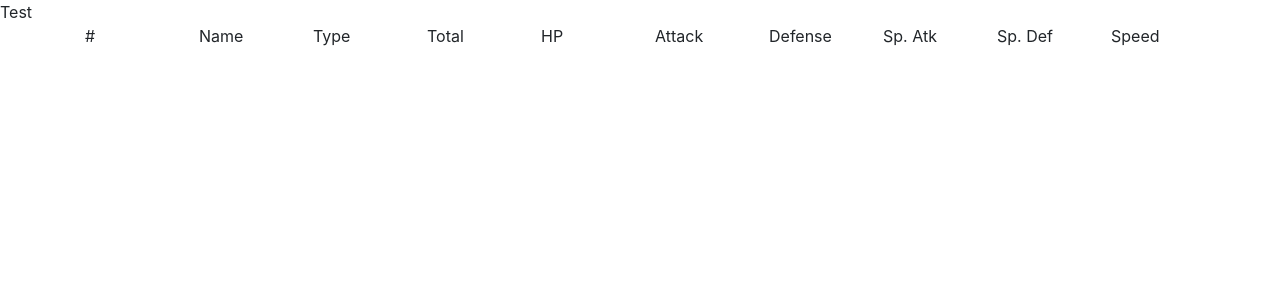
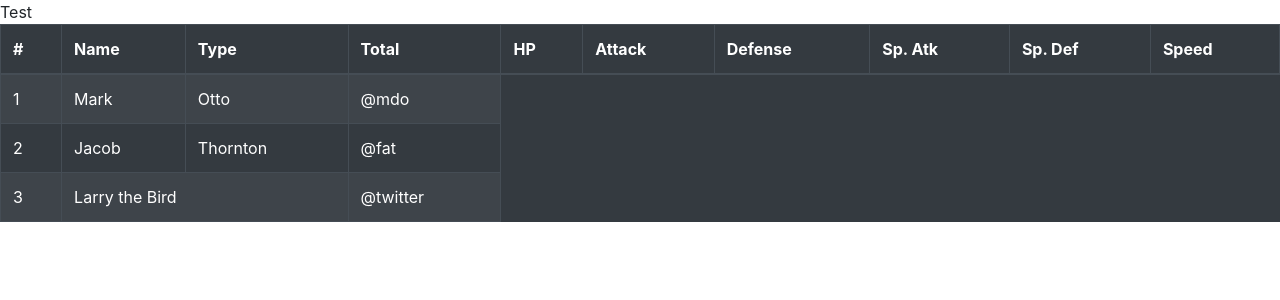
Before and after one commit to blakes-gym/poke-hubv1, a Next.js app: page /home in a window 1280 px wide. Shown: the top 300 px of the page. Built offline with nearby package versions, Linux system fonts and the light colour scheme.

Commit message:
Format table

```diff
--- a/pages/home.js
+++ b/pages/home.js
@@ -1,26 +1,62 @@
 import "../styles.scss";
-import Container from 'react-bootstrap/Container';
-import Row from 'react-bootstrap/Row';
-import Col from 'react-bootstrap/Col';
+import Table from 'react-bootstrap/Table'
 import Template from "../components/Template.js";
 
 export default function Home() {
   return (
     <Template>
-      <Container>
-        <Row>
-          <Col>#</Col>
-          <Col>Name</Col>
-          <Col>Type</Col>
-          <Col>Total</Col>
-          <Col>HP</Col>
-          <Col>Attack</Col>
-          <Col>Defense</Col>
-          <Col>Sp. Atk</Col>
-          <Col>Sp. Def</Col>
-          <Col>Speed</Col>
-        </Row>
-      </Container>
+      <Table striped bordered hover variant="dark">
+        <thead>
+          <tr>
+            <th>#</th>
+            <th>Name</th>
+            <th>Type</th>
+            <th>Total</th>
+            <th>HP</th>
+            <th>Attack</th>
+            <th>Defense</th>
+            <th>Sp. Atk</th>
+            <th>Sp. Def</th>
+            <th>Speed</th>
+          </tr>
+        </thead>
+        <tbody>
+          <tr>
+            <td>1</td>
+            <td>Mark</td>
+            <td>Otto</td>
+            <td>@mdo</td>
+          </tr>
+          <tr>
+            <td>2</td>
+            <td>Jacob</td>
+            <td>Thornton</td>
+            <td>@fat</td>
+          </tr>
+          <tr>
+            <td>3</td>
+            <td colSpan="2">Larry the Bird</td>
+            <td>@twitter</td>
+          </tr>
+        </tbody>
+      </Table>
     </Template>
   )
 }
+
+
+
+// <Container>
+// <Row>
+//   <Col>#</Col>
+//   <Col>Name</Col>
+//   <Col>Type</Col>
+//   <Col>Total</Col>
+//   <Col>HP</Col>
+//   <Col>Attack</Col>
+//   <Col>Defense</Col>
+//   <Col>Sp. Atk</Col>
+//   <Col>Sp. Def</Col>
+//   <Col>Speed</Col>
+// </Row>
+// </Container>
```
